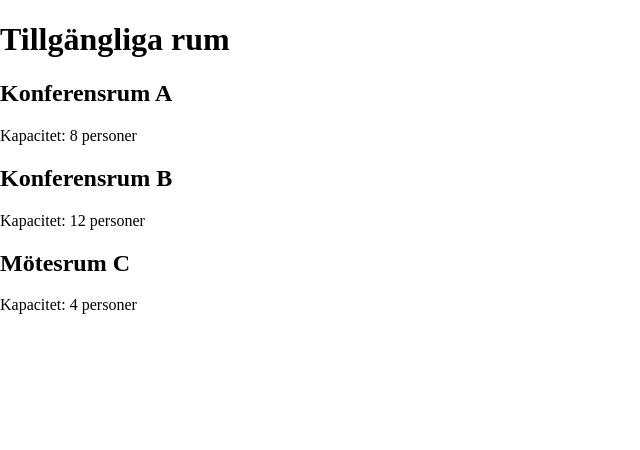
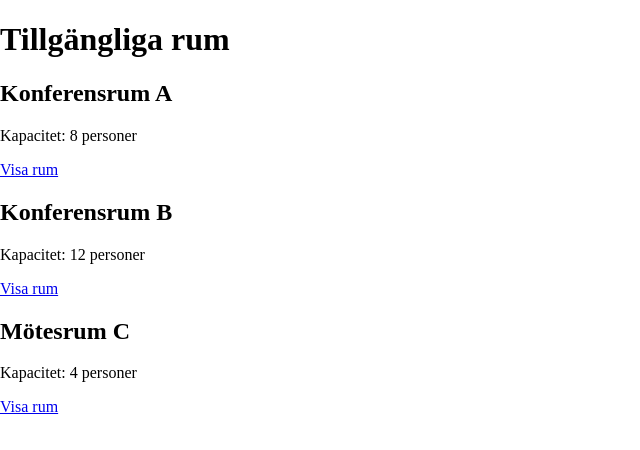
Before and after one commit to Maizer89/grupp6-typescript, a React (Vite) app: page / in a window 1280 px wide. Shown: the top 450 px of the page, without its empty margins (0-640 px from the left). Built offline with nearby package versions, Linux system fonts and the light colour scheme; data requests are answered from the project's data file.

Commit message:
feat: link room cards to room details

```diff
--- a/src/components/RoomCard.tsx
+++ b/src/components/RoomCard.tsx
@@ -1,3 +1,4 @@
+import { Link } from "react-router";
 import type { GroupRoom } from "../types/GroupRoom";
 
 interface RoomCardProps {
@@ -10,6 +11,9 @@ export default function RoomCard({ room }: RoomCardProps) {
     <div>
       <h2>{room.name}</h2>
       <p>Kapacitet: {room.capacity} personer</p>
+
+      {/* Länkar till detaljsidan för det valda rummet */}
+      <Link to={`/rooms/${room.id}`}>Visa rum</Link>
     </div>
   );
 }
```
